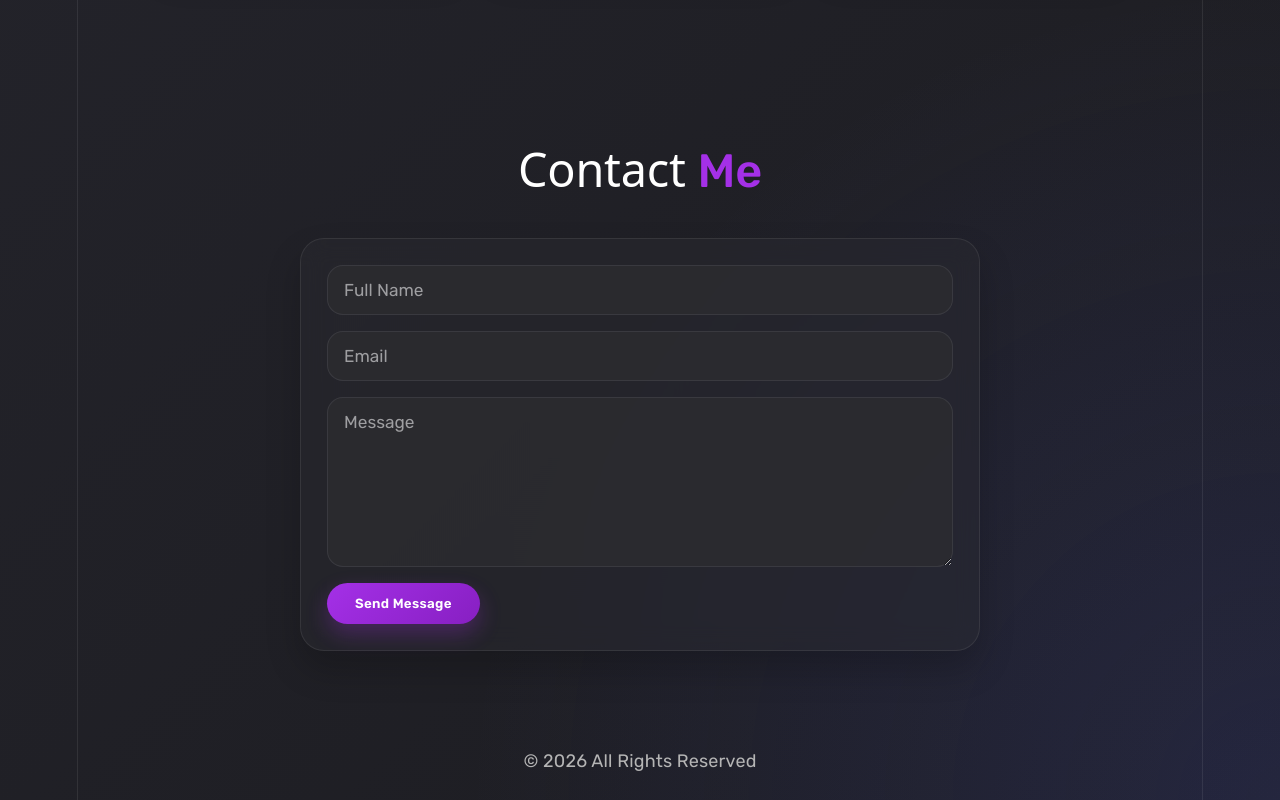
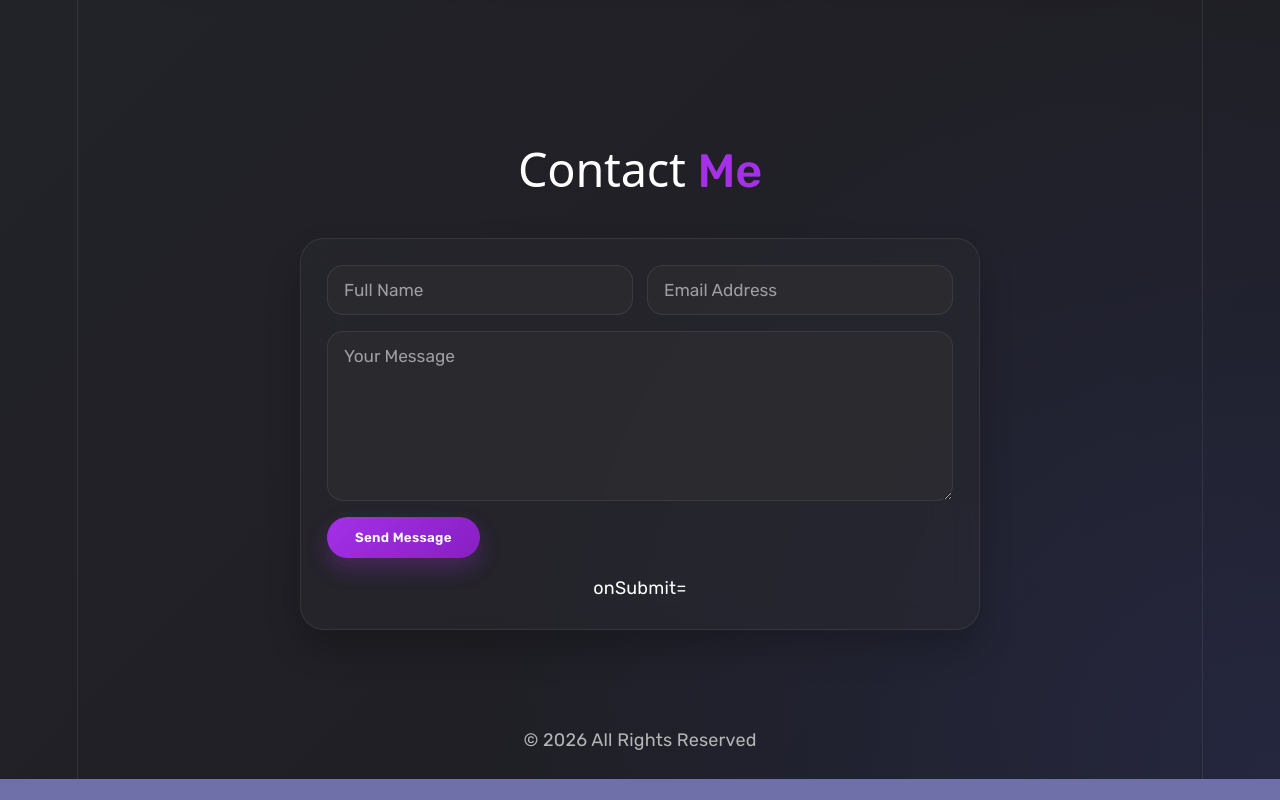
Before and after one commit to Cittali2/Portfolio_Amistoso, a React (Vite) app: page / in a window 1280 px wide. Shown: the part 2336-3136 px from the top of the page. After the commit the page ends 3115 px from the top, so only its background shows below. Built offline with nearby package versions, Linux system fonts and the light colour scheme.

Commit message:
Kemerots

```diff
--- a/src/App.jsx
+++ b/src/App.jsx
@@ -1,5 +1,5 @@
 import "./App.css";
-import { useEffect } from "react";
+import { useEffect, useState } from "react";
 import Typed from "typed.js";
 
 import profile from "./assets/profilenbg.png";
@@ -10,6 +10,8 @@ import yogasuit from "./assets/yogasuit.png";
 import ballpen from "./assets/ballpen.png";
 
 function App() {
+  const [sent, setSent] = useState(false);
+
   useEffect(() => {
     const typed = new Typed(".multiple", {
       strings: ["Front-End Developer", "Web Designer", "IT Student"],
@@ -222,12 +224,36 @@ function App() {
             Contact <span>Me</span>
           </h2>
 
-          <form>
-            <input type="text" placeholder="Full Name" />
-            <input type="email" placeholder="Email" />
-            <textarea placeholder="Message"></textarea>
-            <button type="submit">Send Message</button>
-          </form>
+          <form
+          onSubmit={(e) => {
+            e.preventDefault();
+            e.target.reset();
+            setSent(true);
+          }}
+        >
+          <div className="input-row">
+            <input type="text" placeholder="Full Name" required />
+            <input type="email" placeholder="Email Address" required />
+          </div>
+
+          <textarea placeholder="Your Message" required></textarea>
+
+          <button type="submit">Send Message</button>
+
+          {sent && (
+            <p style={{ color: "#c77dff", marginTop: "10px" }}>
+              Message sent ✔
+            </p>
+          )}
+
+          onSubmit={(e) => {
+          e.preventDefault();
+          e.target.reset();
+          setSent(true);
+
+          setTimeout(() => setSent(false), 3000); // ⏱ auto hide
+        }}
+        </form>
         </div>
       </section>
 
```
